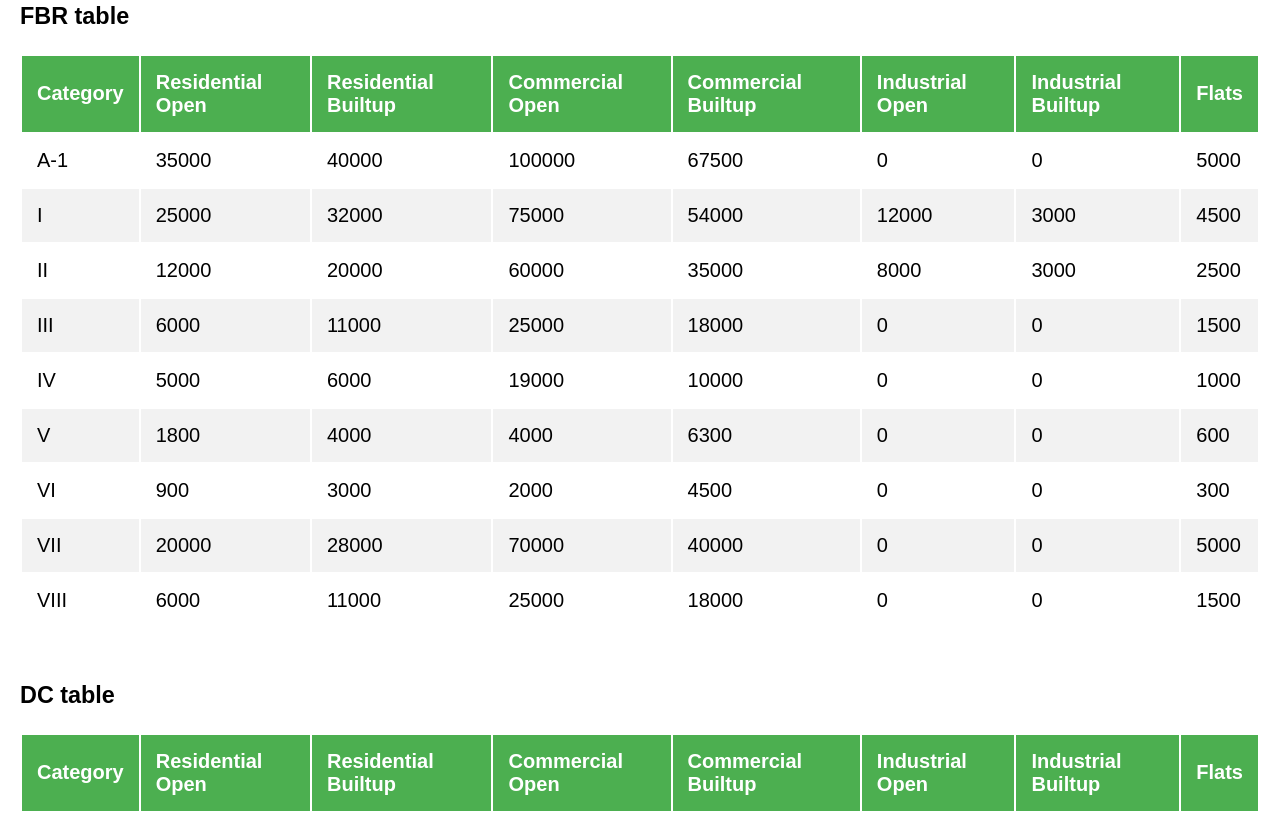
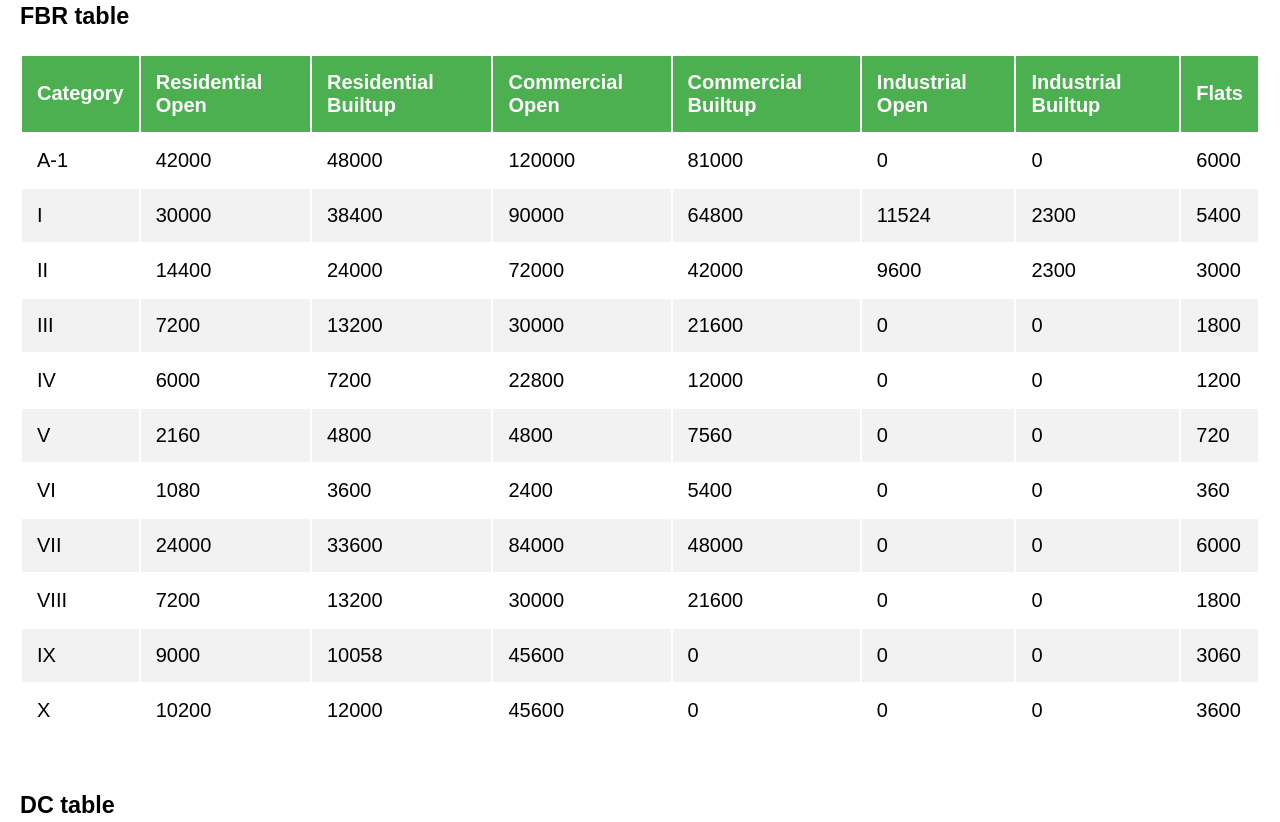
Before and after one commit to razausmank/Hosting_a_website, a plain HTML site: page index.html in a window 1280 px wide. Shown: the part 931-1753 px from the top of the page. Drawn offline with Linux system fonts and the light colour scheme.

Commit message:
Add files via upload

```diff
--- a/index.html
+++ b/index.html
@@ -27,6 +27,8 @@
 			<option value="VI">VI</option>
 			<option value="VII">VII</option>
 			<option value="VIII">VIII</option>
+			<option value="IX">IX</option>
+			<option value="X">X</option>
 		</select>
 		</p>
 		<hr style="margin-top:-0.9em"/>
@@ -209,7 +211,7 @@
 		<hr>
 		<p>
 		<button type="button" class="button" onclick="Calculate()"> Calculate</button>
-		<a href="print.html"><button type="button" class="button2" 	onclick="Print()">Print</button></a>
+		<a href="print.html"><button type="button" class="button2"	 	onclick="Print()">Print</button></a>
 		</p>
   </div>
 
@@ -235,103 +237,124 @@
 
 		   <tr>
                 <td>A-1</td>
-                <td>35000</td>
-                <td>40000</td>
-                <td>100000</td>
-                <td>67500</td>
+                <td>42000</td>
+                <td>48000</td>
+                <td>120000</td>
+                <td>81000</td>
                 <td>0</td>
 				<td>0</td>
-				<td>5000</td>
+				<td>6000</td>
             </tr>
 
 		   <tr>
                 <td>I</td>
-                <td>25000</td>
-                <td>32000</td>
-                <td>75000</td>
-                <td>54000</td>
-                <td>12000</td>
-				<td>3000</td>
-				<td>4500</td>
+                <td>30000</td>
+                <td>38400</td>
+                <td>90000</td>
+                <td>64800</td>
+                <td>11524</td>
+				<td>2300</td>
+				<td>5400</td>
             </tr>
 
 			<tr>
                 <td>II</td>
-                <td>12000</td>
-                <td>20000</td>
-                <td>60000</td>
-                <td>35000</td>
-                <td>8000</td>
+                <td>14400</td>
+                <td>24000</td>
+                <td>72000</td>
+                <td>42000</td>
+                <td>9600</td>
+				<td>2300</td>
 				<td>3000</td>
-				<td>2500</td>
             </tr>
 
 			<tr>
                 <td>III</td>
-                <td>6000</td>
-                <td>11000</td>
-                <td>25000</td>
-                <td>18000</td>
+                <td>7200</td>
+                <td>13200</td>
+                <td>30000</td>
+                <td>21600</td>
                 <td>0</td>
 				<td>0</td>
-				<td>1500</td>
+				<td>1800</td>
             </tr>
 
 			<tr>
                 <td>IV</td>
-                <td>5000</td>
                 <td>6000</td>
-                <td>19000</td>
-                <td>10000</td>
+                <td>7200</td>
+                <td>22800</td>
+                <td>12000</td>
                 <td>0</td>
 				<td>0</td>
-				<td>1000</td>
+				<td>1200</td>
             </tr>
 
 			<tr>
                 <td>V</td>
-                <td>1800</td>
-                <td>4000</td>
-                <td>4000</td>
-                <td>6300</td>
+                <td>2160</td>
+                <td>4800</td>
+                <td>4800</td>
+                <td>7560</td>
                 <td>0</td>
 				<td>0</td>
-				<td>600</td>
+				<td>720</td>
             </tr>
 
 			<tr>
                 <td>VI</td>
-                <td>900</td>
-                <td>3000</td>
-                <td>2000</td>
-                <td>4500</td>
+                <td>1080</td>
+                <td>3600</td>
+                <td>2400</td>
+                <td>5400</td>
                 <td>0</td>
 				<td>0</td>
-				<td>300</td>
+				<td>360</td>
             </tr>
 
 			<tr>
                 <td>VII</td>
-                <td>20000</td>
-                <td>28000</td>
-                <td>70000</td>
-                <td>40000</td>
+                <td>24000</td>
+                <td>33600</td>
+                <td>84000</td>
+                <td>48000</td>
                 <td>0</td>
 				<td>0</td>
-				<td>5000</td>
+				<td>6000</td>
             </tr>
 
 			<tr>
                 <td>VIII</td>
-                <td>6000</td>
-                <td>11000</td>
-                <td>25000</td>
-                <td>18000</td>
+                <td>7200</td>
+                <td>13200</td>
+                <td>30000</td>
+                <td>21600</td>
                 <td>0</td>
 				<td>0</td>
-				<td>1500</td>
+				<td>1800</td>
             </tr>
 
+			<tr>
+                <td>IX</td>
+                <td>9000</td>
+                <td>10058</td>
+                <td>45600</td>
+                <td>0</td>
+                <td>0</td>
+				<td>0</td>
+				<td>3060</td>
+            </tr>
+
+			<tr>
+                <td>X</td>
+                <td>10200</td>
+                <td>12000</td>
+                <td>45600</td>
+                <td>0</td>
+                <td>0</td>
+				<td>0</td>
+				<td>3600</td>
+            </tr>
         </tbody>
 
 
@@ -453,6 +476,28 @@
 				<td>0</td>
             </tr>
 
+			<tr>
+                <td>IX</td>
+                <td>0</td>
+                <td>0</td>
+                <td>0</td>
+                <td>0</td>
+                <td>0</td>
+				<td>0</td>
+				<td>0</td>
+            </tr>
+
+			<tr>
+                <td>X</td>
+                <td>0</td>
+                <td>0</td>
+                <td>0</td>
+                <td>0</td>
+                <td>0</td>
+				<td>0</td>
+				<td>0</td>
+            </tr>
+
         </tbody>
 
 
@@ -462,10 +507,12 @@
 	<script>
 		var row_number;
 		var floor_number;
+
 		function Calculate()
 		{
 			const category = document.getElementById('Category');
 			row_number = category.selectedIndex + 1;
+
 
 			const floor_type = document.getElementById('Floor_type');
 			floor_number = floor_type.selectedIndex + 1 ;
```
